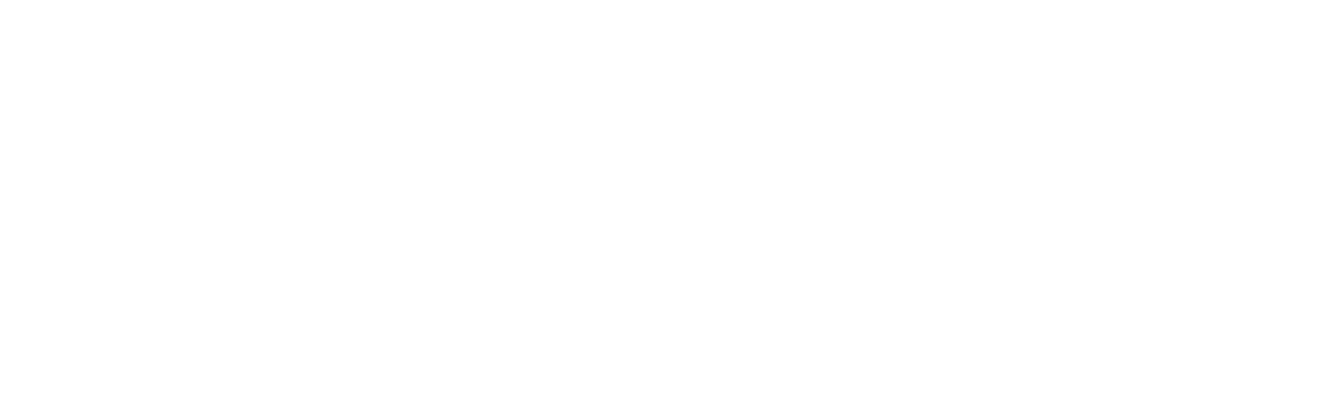
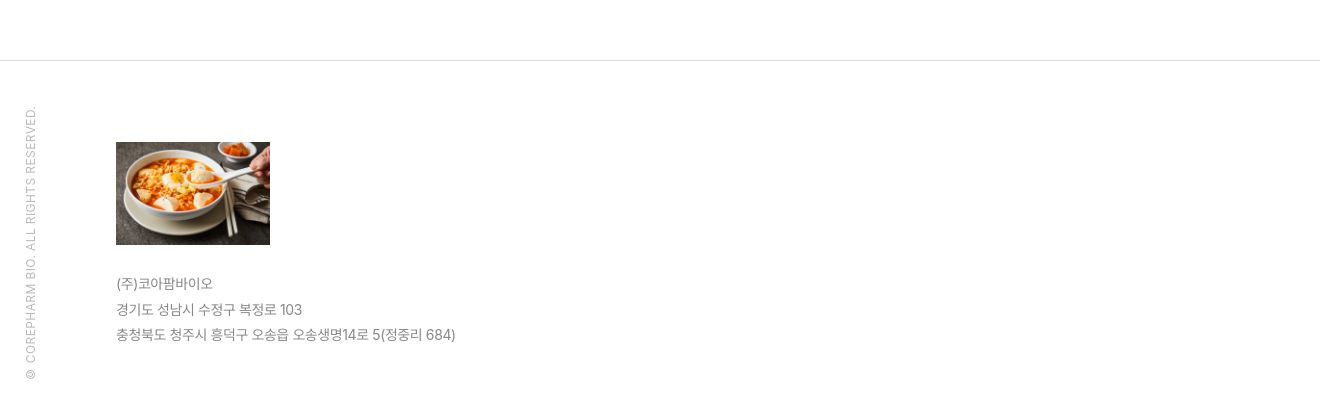
Before and after one commit to 2sojeong/Advanced_Web_Frontend_23, a React (Create React App) app: page / in a window 1280 px wide. Shown: the part 1740-2157 px from the top of the page, 1320 px wide, since content can reach past the window. Before the commit the page ends 1800 px from the top, so only its background shows below. Built offline with nearby package versions, Linux system fonts and the light colour scheme.

Commit message:
update footer

```diff
--- /dev/null
+++ b/src/components/footer.js
@@ -0,0 +1,17 @@
+import bannerImg from "../img/227_5.jpg";
+
+const Footer = () => {
+    const infostyle = { color: '#888', fontSize: '14px', fontWeight: '400', letterSpacing: '-0.3pt', lineHeight: '180%', margin: '0', marginRight: '14px', wordBreak: 'keep-all' }
+    return <><div style={{ maxWidth: '1390px', width: '100%', height: '1px', background: '#ddd', margin: '0 auto', padding: '0 20px' }} />
+        <div style={{ display: 'flex', alignItems: 'center', justifyContent: 'space-between', padding: '60px 20px 80px 116px', maxWidth: '1390px', width: '100%', boxSizing: 'border-box', position: 'relative', margin: '0 auto' }}>
+            <div>
+                <h1 style={{ width: '154px', height: '59px', marginBottom: '70px', padding: 0, }}><img src={bannerImg} style={{ width: '100%' }} /></h1>
+                <p style={{ ...infostyle, display: 'inline-block' }}>(주)코아팜바이오</p>
+                <p style={{ ...infostyle }}>경기도 성남시 수정구 복정로 103</p>
+                <p style={{ ...infostyle }}>충청북도 청주시 흥덕구 오송읍 오송생명14로 5(정중리 684)</p>
+            </div>
+            <div style={{ writingMode: 'vertical-rl', whiteSpace: 'nowrap', opacity: '0.5', color: '#777', fontSize: '12px', fontWeight: '400', letterSpacing: '0.3pt', lineHeight: '180%', textTransform: 'uppercase', position: 'absolute', top: '50%', left: '20px', transform: 'translateY(-50%) rotate(180deg)' }}>© COREPHARM BIO. All rights reserved.</div>
+        </div ></>
+}
+
+export default Footer
--- a/src/index.css
+++ b/src/index.css
@@ -11,3 +11,7 @@
   font-family: source-code-pro, Menlo, Monaco, Consolas, 'Courier New',
     monospace;
 }
+
+html {
+  scroll-behavior: smooth;
+}
--- a/src/pages/MainPage.js
+++ b/src/pages/MainPage.js
@@ -1,7 +1,8 @@
 import Header from '../components/header';
 import Visual from '../components/visual';
+import Footer from '../components/footer';
 const MainPage = () => {
-    return <><Header /><Visual /><div style={{ height: '1000px' }}>안녕하세요</div></>
+    return <><Header /><Visual /><div style={{ height: '1000px' }}>안녕하세요</div><Footer /></>
 }
 
 export default MainPage;
```
